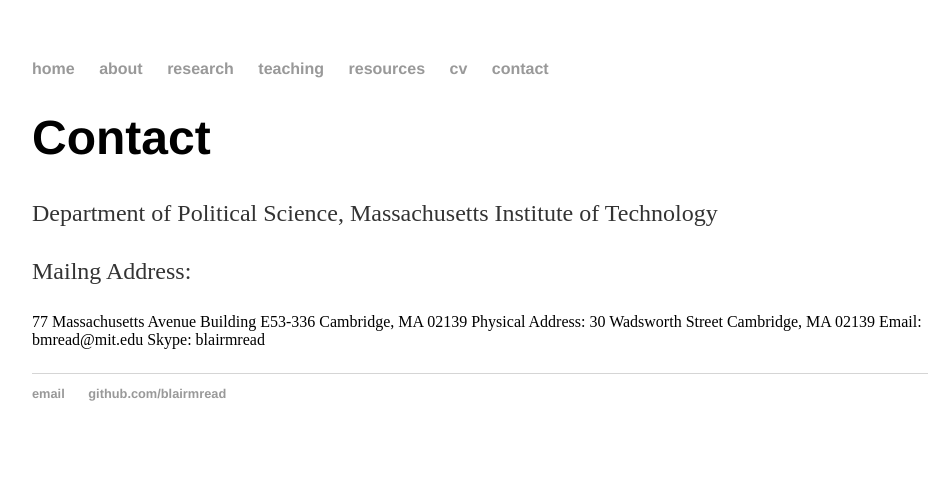
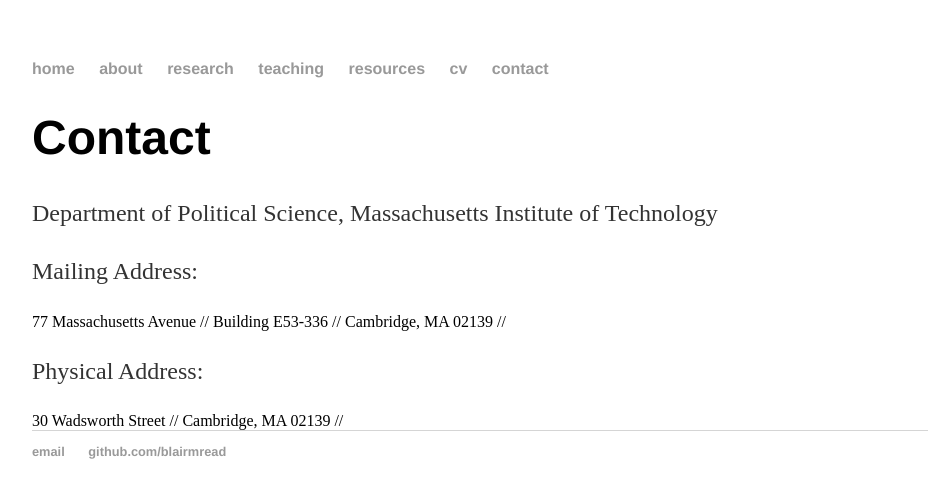
Before and after one commit to blairmread/blairmread.github.io, a Jekyll site: the page built from contact/index.html, in a window 1280 px wide. Shown: the top 498 px of the page, without its empty margins (160-1107 px from the left). Built offline with Jekyll 4.4.1, drawn with Linux system fonts in a browser that asks for light colours.

Commit message:
Update index.html

```diff
--- a/contact/index.html
+++ b/contact/index.html
@@ -7,17 +7,17 @@
 	<p>Department of Political Science, Massachusetts Institute of Technology</a></p>
 	<p></a></p>
 
-	<p>Mailng Address:</a></p>
+	<p>Mailing Address:</a></p>
 	<p></a></p>
 
-77 Massachusetts Avenue
-Building E53-336
-Cambridge, MA 02139
+77 Massachusetts Avenue //
+Building E53-336 //
+Cambridge, MA 02139 //
 
-Physical Address:
-30 Wadsworth Street
-Cambridge, MA 02139
+	<p>Physical Address:</a></p>
+	<p></a></p>
 
-Email: bmread@mit.edu
-Skype: blairmread</a></p>
+30 Wadsworth Street //
+Cambridge, MA 02139 //
+
 </div><!-- /.blurb -->
```
